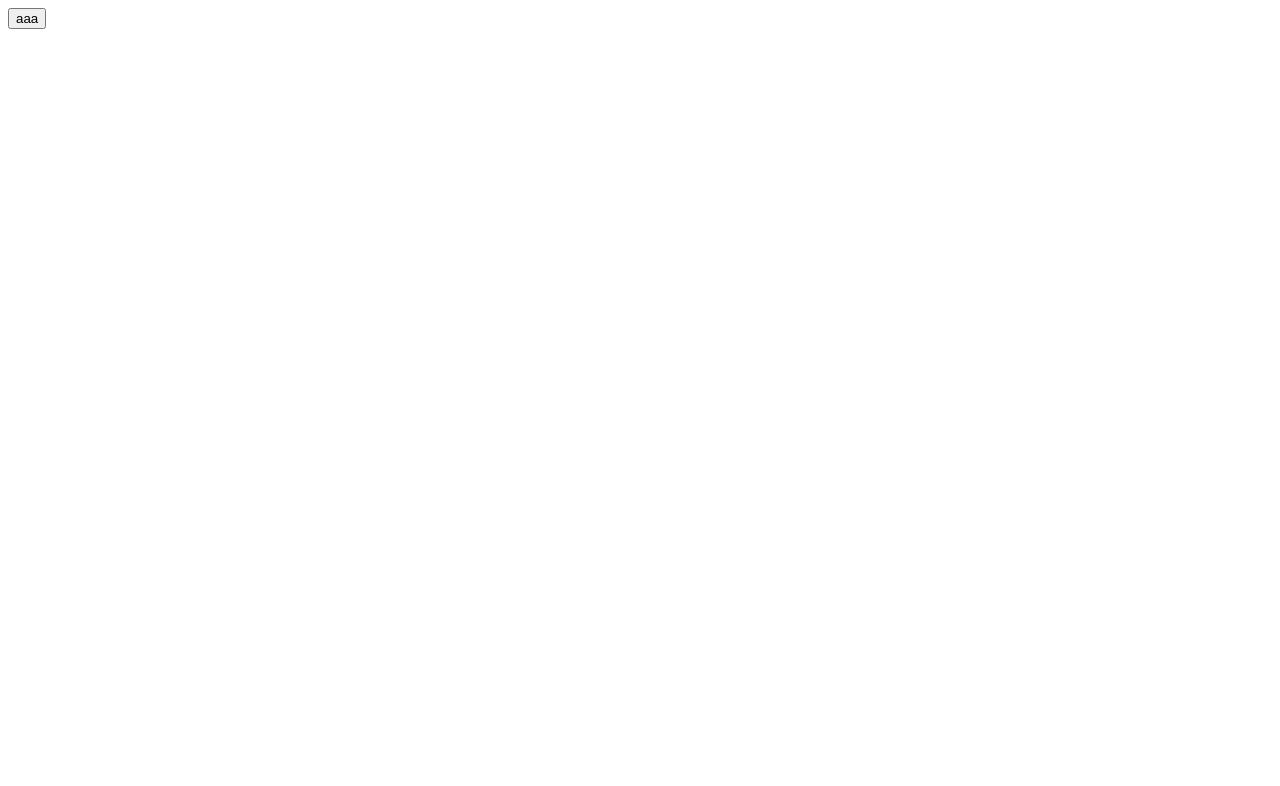
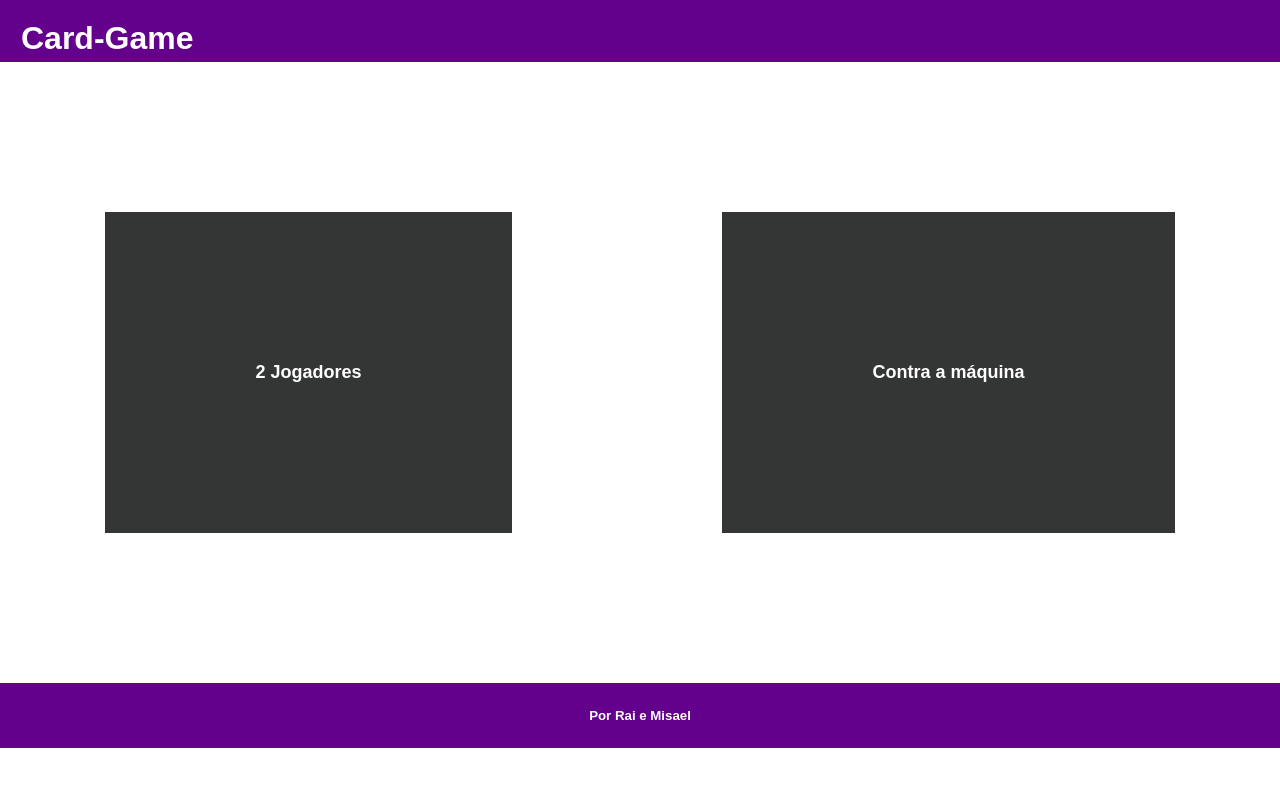
Before and after one commit to raibmartins/card-game, a website: page views/game/game.html in a window 1280 px wide. Drawn offline with Linux system fonts and the light colour scheme; files that its build step writes are made by us from their sources; files whose address does not match are found by name.

Commit message:
iniciando a criação do jogo

```diff
--- a/views/game/game.html
+++ b/views/game/game.html
@@ -6,8 +6,20 @@
     <meta name="viewport" content="width=device-width, initial-scale=1.0">
     <title>Document</title>
     <script src="game.js"></script>
+    <link rel="stylesheet" href="index.css">
 </head>
 <body>
-    <button onclick="teste()">aaa</button>
+    <header class="theme">
+        <div id="left">
+            <h1>Card-Game</h1>
+        </div>
+    </header>
+    <main>
+        <a name="1x1"><button class="btns ambos">2 Jogadores</button></a>
+        <a name="xbot"><button class="btns ambos">Contra a máquina</button></a>
+    </main>
+    <footer class="theme">
+        <h5>Por Rai e Misael</h5>
+    </footer>
 </body>
 </html>
```
Also changed, not shown: index.js (+5 -2 lines), views/index.html (+2 -2 lines), views/login/login.html (+3 -3 lines).
